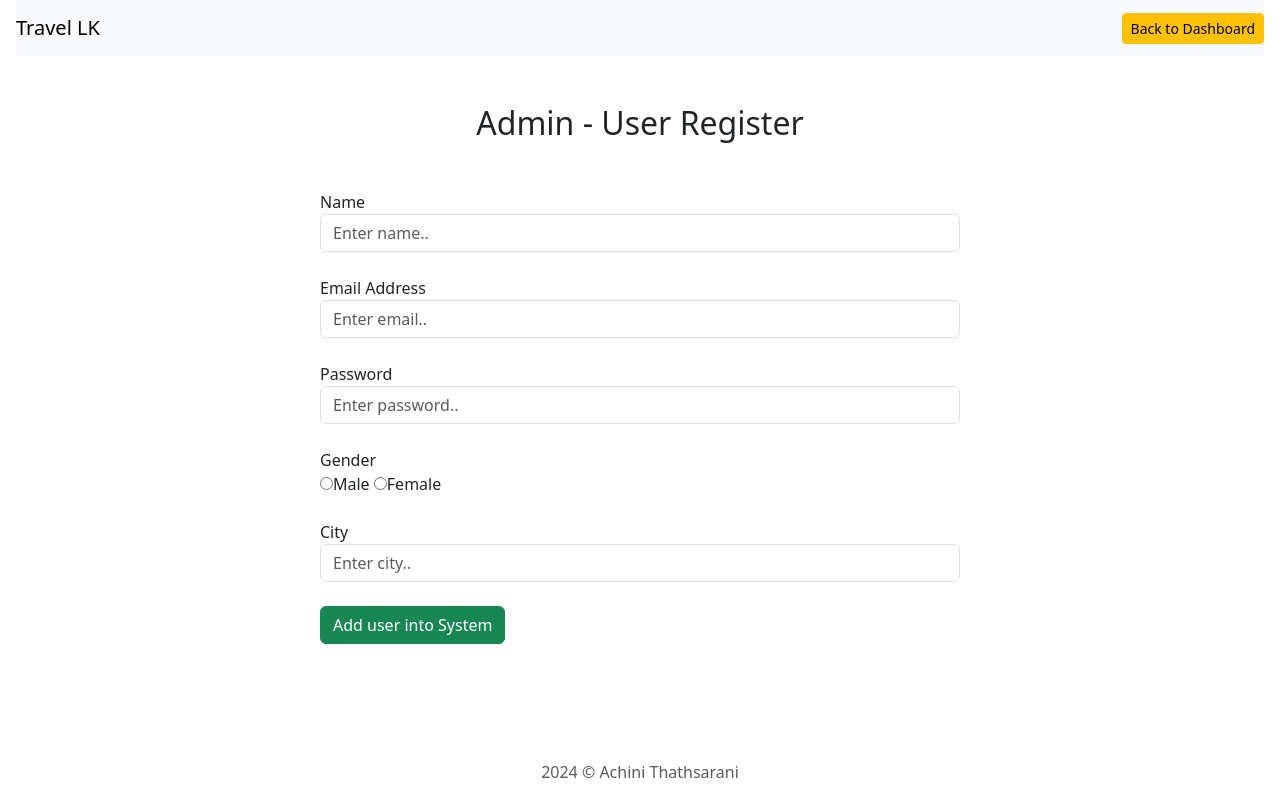
After one commit to Achinit99/1HotelWebsite, a PHP site: page /admin/addNewUser.php in a window 1280 px wide. The commit adds this page. Run offline with PHP 8.4, Linux system fonts and the light colour scheme.

Commit message:
Admin Create operation

```diff
--- a/admin/adashboard.php
+++ b/admin/adashboard.php
@@ -19,7 +19,7 @@
         </div>
 
         <div class="container text-start">
-          <a href="#" class="btn btn-primary btn-sm mx-2">Add New User</a>
+          <a href="addNewUser.php" class="btn btn-primary btn-sm mx-2">Add New User</a>
         </div>
 
         <table class="table mt-2">
--- /dev/null
+++ b/admin/addnewUser.php
@@ -0,0 +1,55 @@
+<!DOCTYPE html>
+<html>
+  <head>
+    <title>Travel LK</title>
+    <link rel="stylesheet" href="https://cdn.jsdelivr.net/npm/bootstrap@5.3.3/dist/css/bootstrap.min.css"
+    integrity="sha384-QWTKZyjpPEjISv5WaRU9OFeRpok6YctnYmDr5pNlyT2bRjXh0JMhjY6hW+ALEwIH" crossorigin="anonymous">
+  </head>
+  <body>
+    <nav class="navbar navbar-light bg-light justyfy-content-between mx-3">
+      <a href="./index.php" class="navbar-brand">Travel LK</a>
+      <a href="./adashboard.php" class="btn btn-warning btn-sm">Back to Dashboard</a>
+    </nav>
+
+    <main class="my-5">
+      <h2 class="text-center my-2">Admin - User Register</h2>
+      <form class="w-50 mx-auto mt-5" action="../process.php" method="post">
+        <div class="form-group">
+          <label>Name</label>
+          <input type="text" name="uname" class="form-control" placeholder="Enter name..">
+        </div><br>
+
+        <div class="form-group">
+          <label>Email Address</label>
+          <input type="email" name="uemail" class="form-control" placeholder="Enter email..">
+        </div><br>
+
+        <div class="form-group">
+          <label>Password</label>
+          <input type="password" name="upass" class="form-control" placeholder="Enter password..">
+        </div><br>
+
+        <div class="form-group">
+          <label>Gender</label><br>
+          <input type="radio" name="ugender" value="male">Male
+          <input type="radio" name="ugender" value="female">Female
+
+        </div><br>
+
+        <div class="form-group">
+          <label>City</label>
+          <input type="text" name="ucity" class="form-control" placeholder="Enter city..">
+        </div><br>
+
+        <button type="submit" class="btn btn-success" name="aUserRegister">Add user into System</button>
+      </form>
+    </main>
+
+    <!-- footer section -->
+     <footer class="fixed-bottom text-muted">
+      <p class="text-center">2024 &copy; Achini Thathsarani</p>
+     </footer>
+
+
+  </body>
+</html>
```
Also changed, not shown: process.php (+26 -0 lines).
